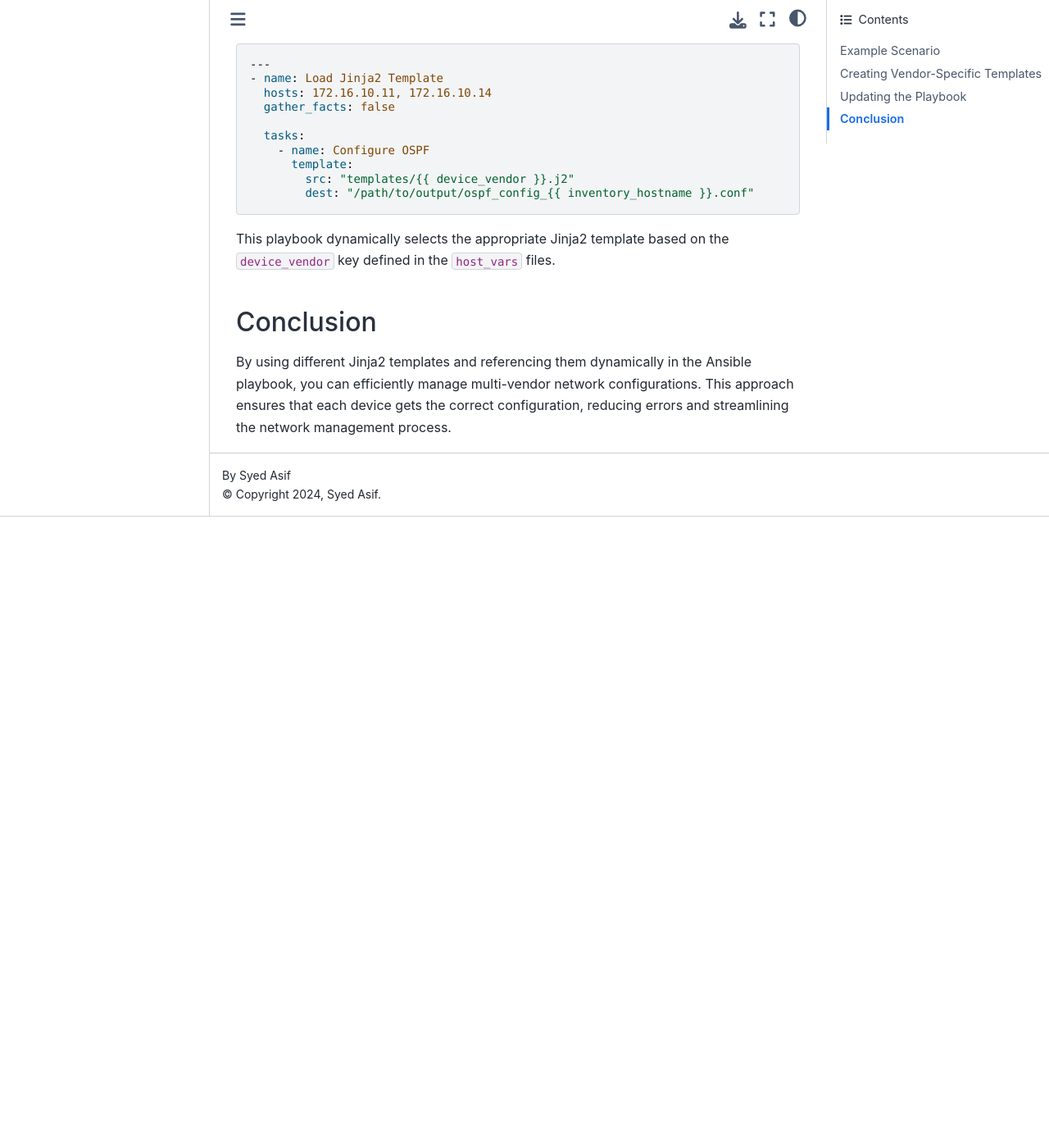
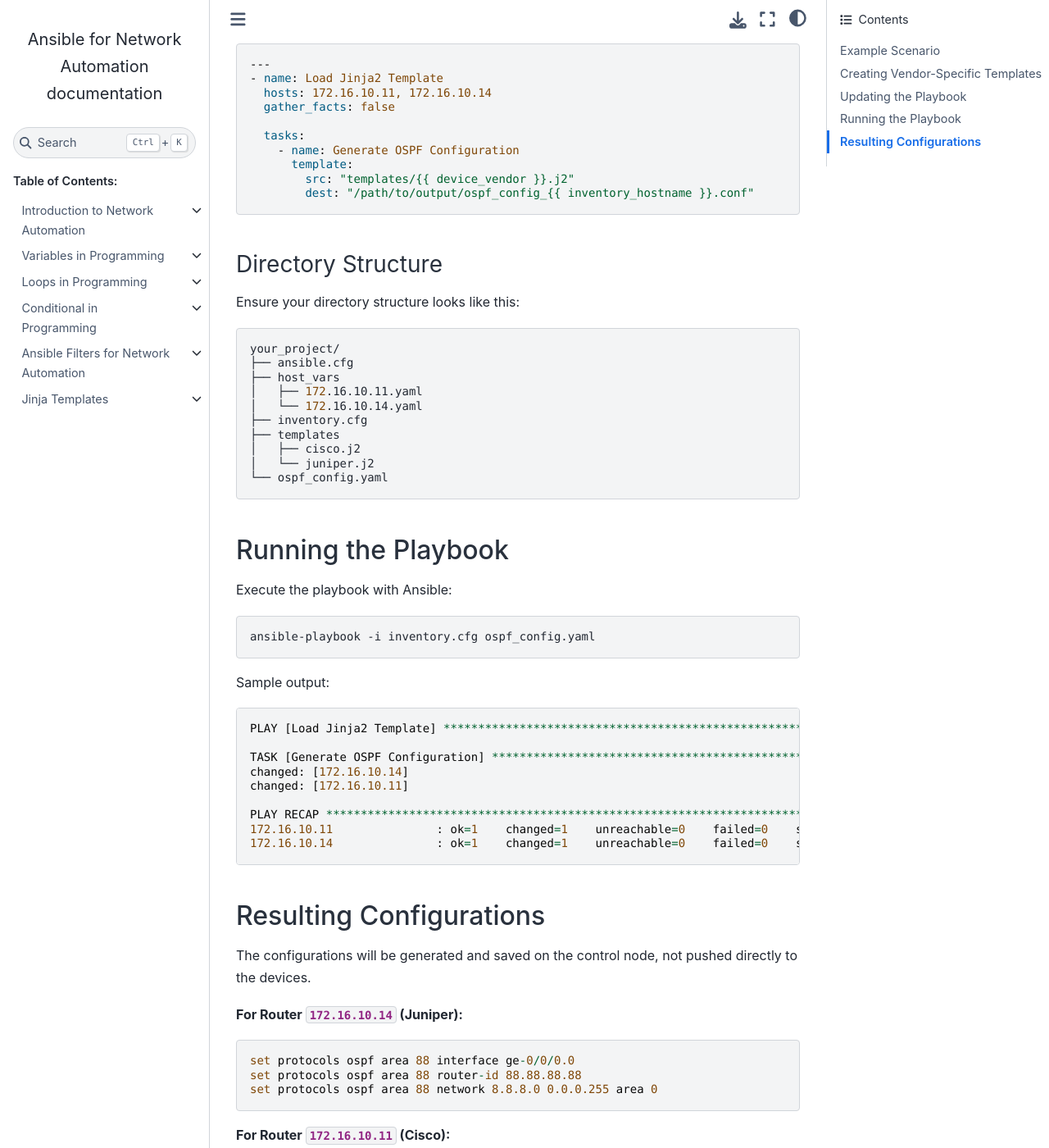
Before and after one commit to sydasif/ansible-cbt-lab, a Sphinx documentation site: the page built from docs/source/06_jinja/03_dynamic_look.md, in a window 1280 px wide and 1400 px high, scrolled down 1769 px. Shown: the whole window at 82% size. Built offline with Sphinx 7.4.7 and the Sphinx Book theme 1.1.4, drawn with Linux system fonts in a browser that asks for light colours; before the commit the page ends 2399 px from its top, so only the background shows below that; some of the changed text lies outside the part shown.

Commit message:
update dynamic lookup

````diff
--- a/docs/source/06_jinja/03_dynamic_look.md
+++ b/docs/source/06_jinja/03_dynamic_look.md
@@ -79,14 +79,69 @@
   gather_facts: false
 
   tasks:
-    - name: Configure OSPF
+    - name: Generate OSPF Configuration
       template:
         src: "templates/{{ device_vendor }}.j2"
         dest: "/path/to/output/ospf_config_{{ inventory_hostname }}.conf"
 ```
 
-This playbook dynamically selects the appropriate Jinja2 template based on the `device_vendor` key defined in the `host_vars` files.
+#### Directory Structure
 
-### Conclusion
+Ensure your directory structure looks like this:
 
-By using different Jinja2 templates and referencing them dynamically in the Ansible playbook, you can efficiently manage multi-vendor network configurations. This approach ensures that each device gets the correct configuration, reducing errors and streamlining the network management process.
+```sh
+your_project/
+├── ansible.cfg
+├── host_vars
+│   ├── 172.16.10.11.yaml
+│   └── 172.16.10.14.yaml
+├── inventory.cfg
+├── templates
+│   ├── cisco.j2
+│   └── juniper.j2
+└── ospf_config.yaml
+```
+
+### Running the Playbook
+
+Execute the playbook with Ansible:
+
+```sh
+ansible-playbook -i inventory.cfg ospf_config.yaml
+```
+
+Sample output:
+
+```
+PLAY [Load Jinja2 Template] ************************************************************
+
+TASK [Generate OSPF Configuration] *****************************************************
+changed: [172.16.10.14]
+changed: [172.16.10.11]
+
+PLAY RECAP *****************************************************************************
+172.16.10.11               : ok=1    changed=1    unreachable=0    failed=0    skipped=0
+172.16.10.14               : ok=1    changed=1    unreachable=0    failed=0    skipped=0
+```
+
+### Resulting Configurations
+
+The configurations will be generated and saved on the control node, not pushed directly to the devices.
+
+**For Router `172.16.10.14` (Juniper):**
+
+```
+set protocols ospf area 88 interface ge-0/0/0.0
+set protocols ospf area 88 router-id 88.88.88.88
+set protocols ospf area 88 network 8.8.8.0 0.0.0.255 area 0
+```
+
+**For Router `172.16.10.11` (Cisco):**
+
+```
+router ospf 99
+  router-id 99.99.99.99
+  network 9.9.9.0 0.0.0.255 area 0
+```
+
+By using different Jinja2 templates and referencing them dynamically in the Ansible playbook, you can efficiently manage multi-vendor network configurations. This approach ensures that each device gets the correct configuration, reducing errors and streamlining the network management process. The generated configurations are saved on the control node, allowing you to review them before applying them to the devices.
````
Also changed, not shown: 2 other files.
